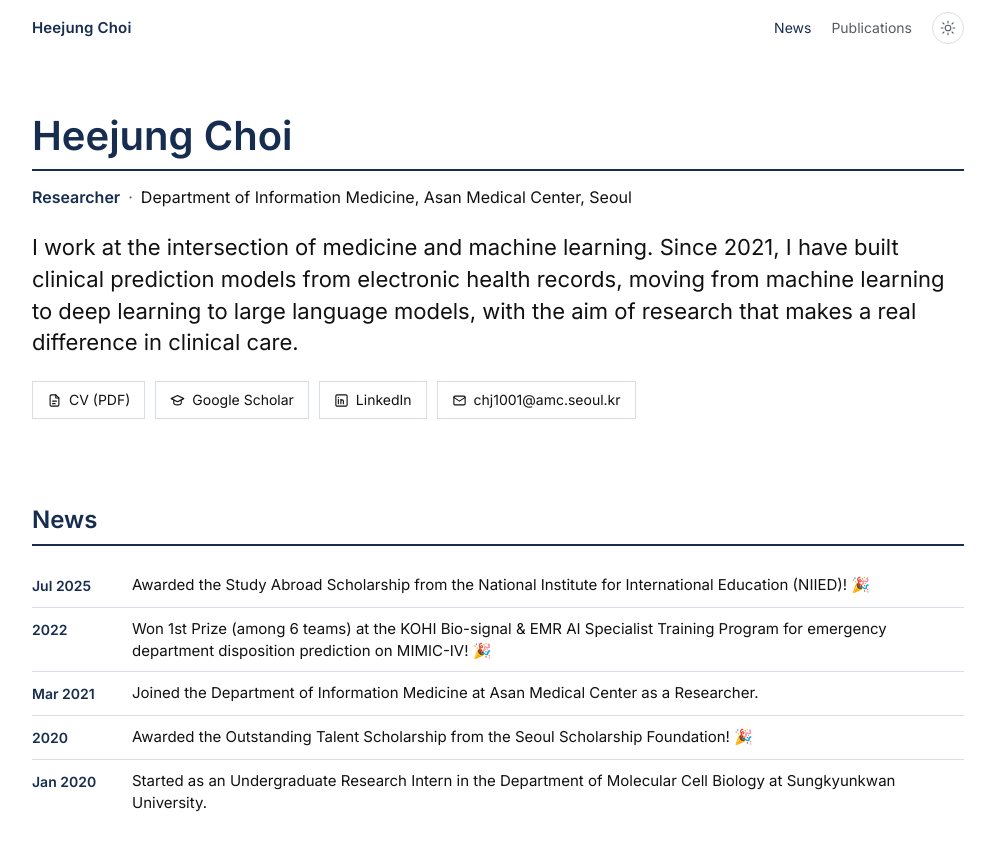
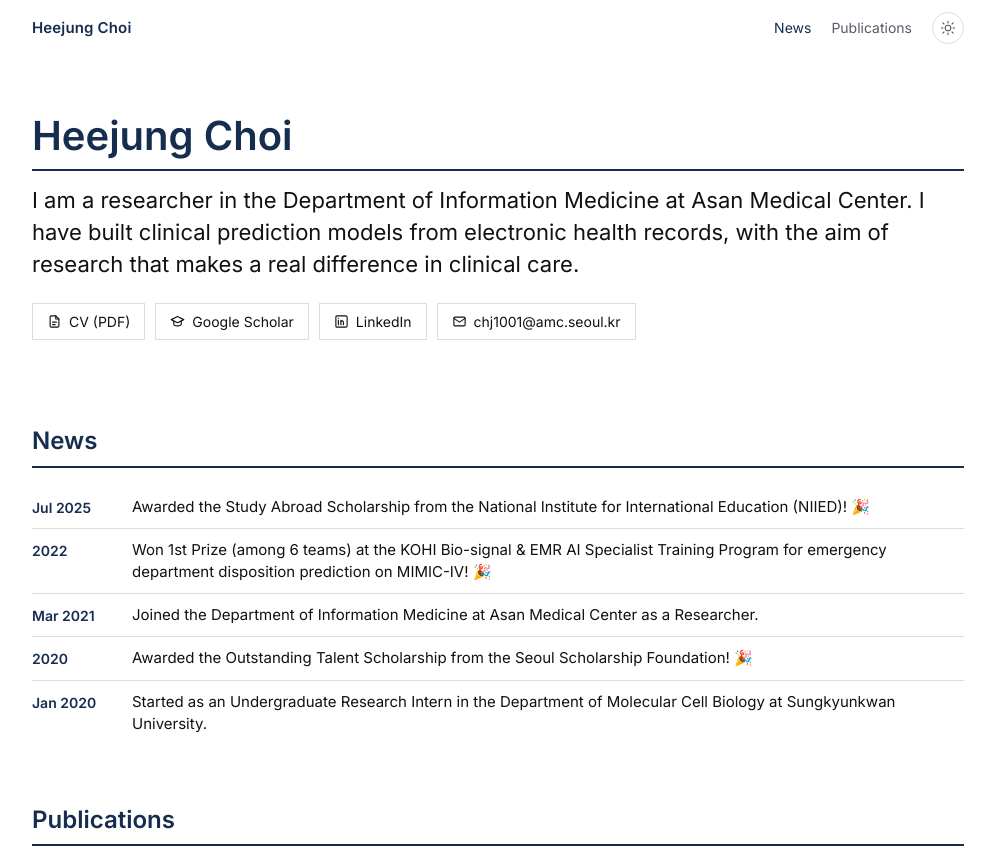
Before and after one commit to chj1001-chilab/chj1001-chilab.github.io, a plain HTML site: page index.html in a window 1280 px wide. Shown: the top 849 px of the page, without its empty margins (142-1137 px from the left). Drawn offline with Linux system fonts and the light colour scheme.

Commit message:
Hero: replace affiliation line with intro sentence
Co-Authored-By: Claude Sonnet 5.5 <noreply@anthropic.com>

```diff
--- a/index.html
+++ b/index.html
@@ -43,14 +43,10 @@
     <!-- ================= ABOUT ================= -->
     <section class="hero">
       <h1>Heejung Choi</h1>
-      <p class="affil">
-        <span class="k">Researcher</span><span class="sep">·</span><span>Department of Information Medicine, Asan Medical Center, Seoul</span>
-      </p>
       <p class="tagline">
-        I work at the intersection of medicine and machine learning. Since 2021, I have built
-        clinical prediction models from electronic health records, moving from machine learning
-        to deep learning to large language models, with the aim of research that makes a real
-        difference in clinical care.
+        I am a researcher in the Department of Information Medicine at Asan Medical Center.
+        I have built clinical prediction models from electronic health records, with the aim
+        of research that makes a real difference in clinical care.
       </p>
       <div class="links">
         <a href="cv.pdf">
```
